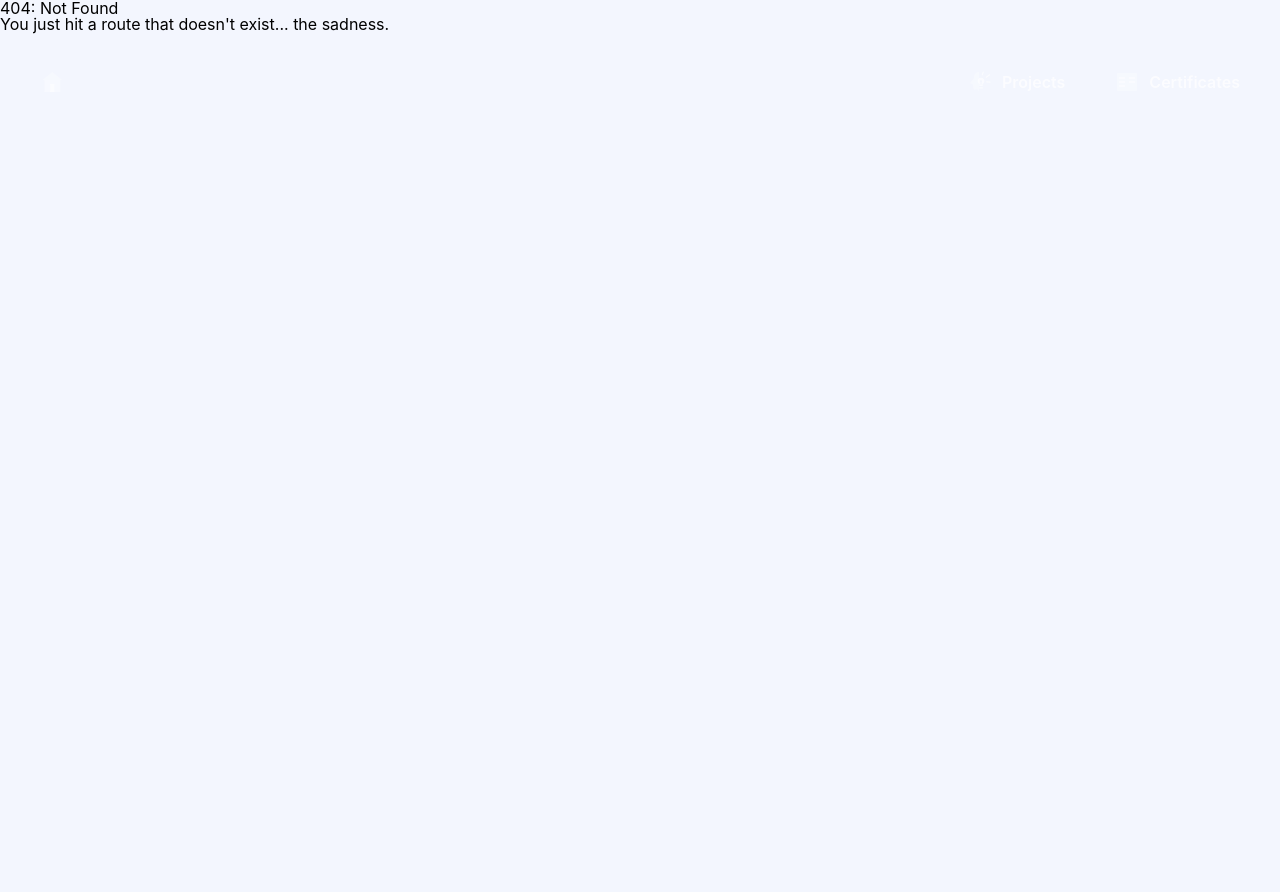
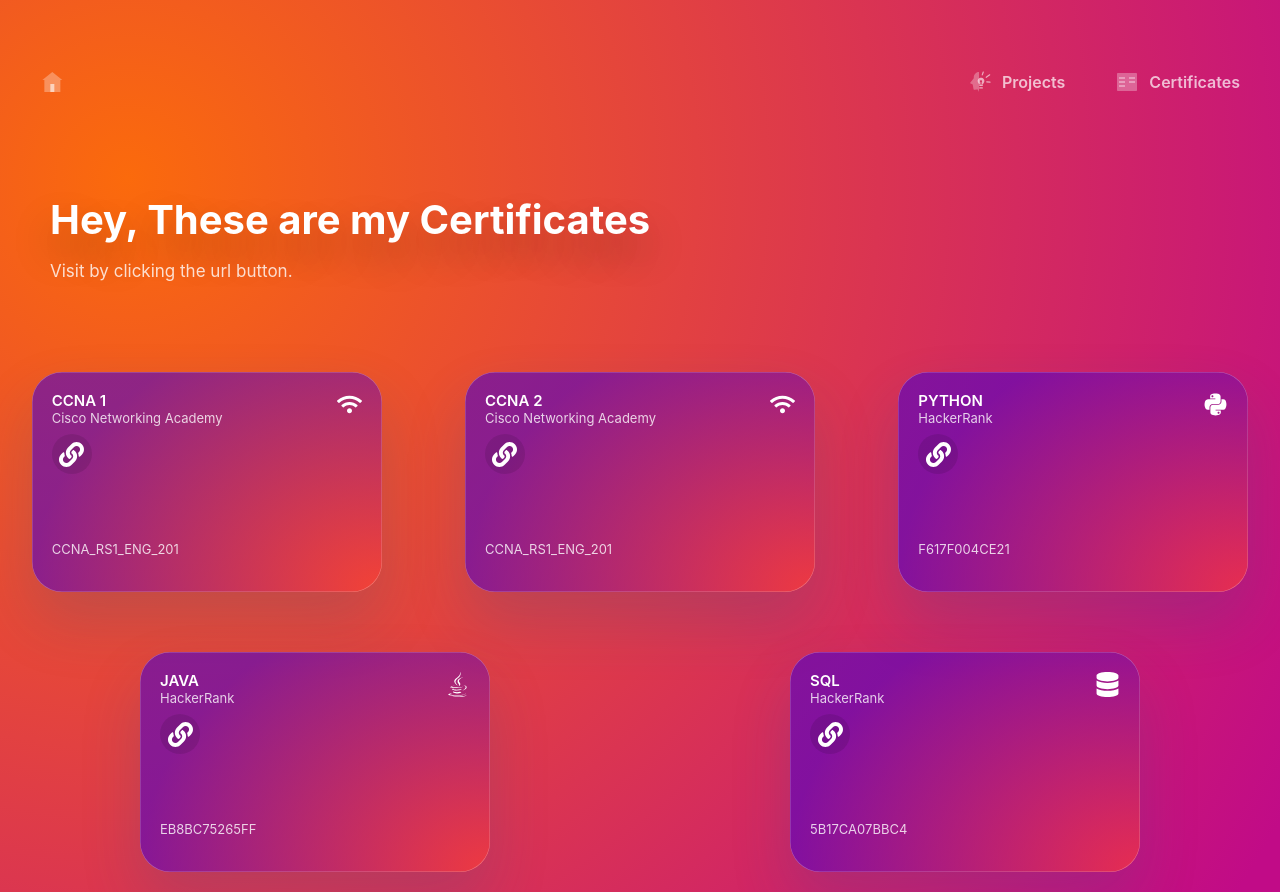
Before and after one commit to abdulrahimiliasu/personal-new-react, a Gatsby site: page /certificates in a window 1280 px wide. Before the commit this address had no page. Before the commit the page ends 800 px from the top, so only its background shows below. Built offline with nearby package versions, Linux system fonts and the light colour scheme; Gatsby itself is replaced by a stand-in of ours.

Commit message:
Added Certificated page

```diff
--- /dev/null
+++ b/src/components/CertificateCard.js
@@ -0,0 +1,75 @@
+import React from "react"
+import styled from "styled-components"
+import RoundButton from "./buttons/RoundButton"
+import Icon from "./Icon"
+import { Caption2, SmallText } from "./styles/TextStyles"
+import { faLink } from "@fortawesome/free-solid-svg-icons"
+
+function CertificateCard(props) {
+  return (
+    <Wrapper>
+      <ContentWrapper>
+        <TextWrapper>
+          <CaptionText>{props.name}</CaptionText>
+          <Text>{props.org}</Text>
+        </TextWrapper>
+        <IconWrapper>
+          <Icon ficon={props.icon} class="normal" />
+        </IconWrapper>
+        <RoundButton to={props.url} ficon={faLink} />
+      </ContentWrapper>
+      <Text>{props.id}</Text>
+    </Wrapper>
+  )
+}
+
+export default CertificateCard
+
+const Wrapper = styled.div`
+  width: 350px;
+  height: 220px;
+  padding: 20px;
+  display: grid;
+  gap: 60px;
+  background-image: radial-gradient(
+    218.51% 281.09% at 100% 100%,
+    rgba(253, 63, 51, 0.6) 0%,
+    rgba(76, 0, 200, 0.6) 45.83%,
+    rgba(76, 0, 200, 0.6) 100%
+  );
+  box-shadow: rgba(39, 77, 153, 0.2) 0px 30px 60px,
+    rgba(255, 255, 255, 0.3) 0px 0px 0px 0.5px inset;
+  border-radius: 30px 30px 30px 30px;
+  transition: 0.8s cubic-bezier(0.075, 0.82, 0.165, 1);
+
+  :hover {
+    background-image: radial-gradient(
+      120% 154.37% at 100% 100%,
+      rgba(51, 253, 241, 0.1) 0%,
+      rgba(200, 96, 0, 0.1) 100%
+    );
+    transform: scale(1.1);
+  }
+`
+const ContentWrapper = styled.div`
+  display: grid;
+
+  grid-template-columns: auto auto;
+
+  justify-content: space-between;
+`
+
+const TextWrapper = styled.div``
+const IconWrapper = styled.div`
+  color: white;
+  column-span: all;
+`
+
+const CaptionText = styled(Caption2)`
+  color: white;
+`
+
+const Text = styled(SmallText)`
+  color: white;
+  opacity: 0.8;
+`
--- a/src/components/layout/ProfilePicture.js
+++ b/src/components/ProfilePicture.js
@@ -23,8 +23,8 @@
   box-shadow: 0px 40px 64px #0e1f3527;
 
   @media only screen and (max-width: 450px) {
-    height: 90px;
-    width: 90px;
+    height: 100px;
+    width: 100px;
   }
 
   @media only screen and (min-width: 450px) and (max-width: 768px) {
--- a/src/components/layout/Socials.js
+++ b/src/components/Socials.js
@@ -1,7 +1,7 @@
 import React from "react"
 import styled from "styled-components"
 import Icon from "./Icon"
-import { social_links } from "../../data/Data"
+import { social_links } from "../data/Data"
 
 function Socials() {
   return (
--- a/src/components/buttons/RoundButton.js
+++ b/src/components/buttons/RoundButton.js
@@ -1,6 +1,6 @@
 import React from "react"
 import styled from "styled-components"
-import Icon from "../layout/Icon"
+import Icon from "../Icon"
 function RoundButton(props) {
   return (
     <Wrapper>
@@ -14,8 +14,8 @@
 export default RoundButton
 
 const Wrapper = styled.div`
-  width: 35px;
-  height: 35px;
+  width: 40px;
+  height: 40px;
   background-color: rgba(0, 0, 0, 0.1);
   border-radius: 50%;
   display: grid;
--- a/src/components/buttons/SecondaryButton.js
+++ b/src/components/buttons/SecondaryButton.js
@@ -28,7 +28,7 @@
   backdrop-filter: blur(40px);
   /* Note: backdrop-filter has minimal browser support */
   border-radius: 30px;
-  width: 165px;
+  width: 170px;
   height: 44px;
   transition: 0.2s ease-in-out;
   display: grid;
@@ -50,5 +50,4 @@
 `
 const Subtitle = styled(MediumText)`
   color: white;
-  font: large;
 `
--- a/src/components/sections/HeroSection.js
+++ b/src/components/sections/HeroSection.js
@@ -2,9 +2,9 @@
 import styled, { keyframes } from "styled-components"
 import { WaveBackground } from "../backgrounds/WaveBackground"
 import PrimaryButton from "../buttons/PrimaryButton"
-import ProfilePicture from "../layout/ProfilePicture"
+import ProfilePicture from "../ProfilePicture"
 import { H3, H2, MediumText } from "../styles/TextStyles"
-import Socials from "../layout/Socials"
+import Socials from "../Socials"
 
 function HeroSection() {
   return (
--- a/src/data/Data.js
+++ b/src/data/Data.js
@@ -12,7 +12,7 @@
   faCss3,
   faHtml5,
 } from "@fortawesome/free-brands-svg-icons"
-import { faCode } from "@fortawesome/free-solid-svg-icons"
+import { faCode, faDatabase, faWifi } from "@fortawesome/free-solid-svg-icons"
 
 export function getRepos() {
   var repo_list = []
@@ -120,3 +120,40 @@
 ]
 
 export const tooltipData = menuData
+export const certificatesData = [
+  {
+    name: "CCNA 1",
+    org: "Cisco Networking Academy",
+    id: "CCNA_RS1_ENG_201",
+    url: "https://www.netacad.com/",
+    icon: faWifi,
+  },
+  {
+    name: "CCNA 2",
+    org: "Cisco Networking Academy",
+    id: "CCNA_RS1_ENG_201",
+    url: "https://www.netacad.com/",
+    icon: faWifi,
+  },
+  {
+    name: "Python",
+    org: "HackerRank",
+    id: "F617F004CE21",
+    url: "https://www.hackerrank.com/certificates/f617f004ce21",
+    icon: faPython,
+  },
+  {
+    name: "Java",
+    org: "HackerRank",
+    id: "EB8BC75265FF",
+    url: "https://www.hackerrank.com/certificates/eb8bc75265ff",
+    icon: faJava,
+  },
+  {
+    name: "SQL",
+    org: "HackerRank",
+    id: "5B17CA07BBC4",
+    url: "https://www.hackerrank.com/certificates/5b17ca07bbc4",
+    icon: faDatabase,
+  },
+]
--- /dev/null
+++ b/src/pages/certificates.js
@@ -0,0 +1,67 @@
+import React from "react"
+import Layout from "../components/layout/layout"
+import Seo from "../components/layout/seo"
+import { certificatesData } from "../data/Data"
+import CertificateCard from "../components/CertificateCard"
+import styled from "styled-components"
+import { H2, MediumText } from "../components/styles/TextStyles"
+
+function Certificates() {
+  return (
+    <Layout>
+      <Seo title="Certificates" />
+      <Wrapper>
+        <TextWrapper>
+          <Text>Hey, These are my Certificates</Text>
+          <Text2>Visit by clicking the url button.</Text2>
+        </TextWrapper>
+        <CertificatesWrapper>
+          {certificatesData.map((item, index) => (
+            <CertificateCard
+              name={item.name}
+              org={item.org}
+              key={index}
+              icon={item.icon}
+              url={item.url}
+              id={item.id}
+            />
+          ))}
+        </CertificatesWrapper>
+      </Wrapper>
+    </Layout>
+  )
+}
+
+export default Certificates
+
+const Wrapper = styled.div`
+  overflow: hidden;
+  background-image: radial-gradient(
+    circle farthest-corner at 10% 20%,
+    rgba(251, 106, 12, 1) 0%,
+    rgba(193, 11, 135, 1) 97.4%
+  );
+`
+
+const TextWrapper = styled.div`
+  max-width: 1234px;
+  padding: 200px 50px 50px 50px;
+`
+const Text = styled(H2)`
+  color: white;
+  text-shadow: 0px 20px 40px rgba(0, 0, 0, 0.3);
+`
+const Text2 = styled(MediumText)`
+  color: white;
+  opacity: 0.8;
+  padding: 20px 0px;
+`
+const CertificatesWrapper = styled.div`
+  display: flex;
+  gap: 60px;
+  flex-grow: 1;
+  flex-wrap: wrap;
+  padding: 20px;
+  grid-template-columns: auto auto auto;
+  justify-content: space-around;
+`
--- a/src/pages/contact.js
+++ /dev/null
@@ -1,17 +0,0 @@
-import React from "react"
-import { Link } from "gatsby"
-import Layout from "../components/layout/layout"
-import Seo from "../components/layout/seo"
-
-function Contact() {
-  return (
-    <Layout>
-      <Seo title="Page two" />
-      <h1>Hi from the second page</h1>
-      <p>Welcome to page 2</p>
-      <Link to="/">Go back to the homepage</Link>
-    </Layout>
-  )
-}
-
-export default Contact
--- a/src/pages/index.js
+++ b/src/pages/index.js
@@ -1,6 +1,7 @@
 import React from "react"
 import Layout from "../components/layout/layout"
 import Seo from "../components/layout/seo"
+import CertificatesSection from "../components/sections/CertificatesSection"
 import HeroSection from "../components/sections/HeroSection"
 import SkillsSection from "../components/sections/SkillsSections"
 
@@ -10,6 +11,7 @@
       <Seo title="Home" />
       <HeroSection />
       <SkillsSection />
+      <CertificatesSection />
     </Layout>
   )
 }
```
Also changed, not shown: src/components/sections/CertificatesSection.js (added, +78 -0 lines), src/components/sections/ProjectsSection.js (+38 -15 lines), src/components/Icon.js (renamed from src/components/layout/Icon.js).
